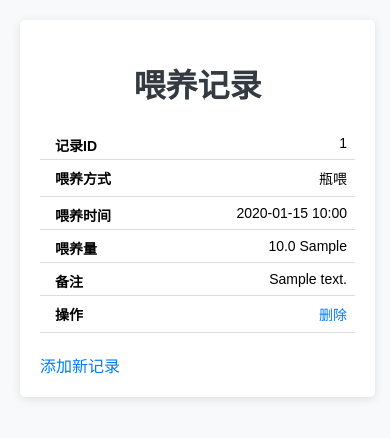
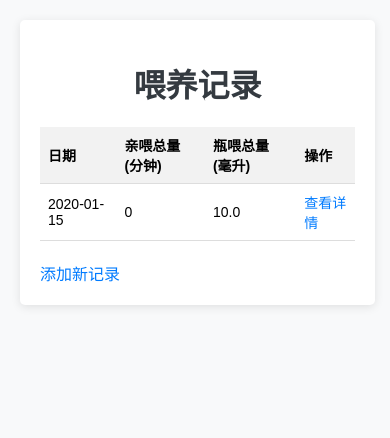
Before and after one commit to aopogithub/feedrecord, a Flask app: page /view in a window 390 px wide. Shown: the top 438 px of the page. Run offline with Flask 2, Linux system fonts and the light colour scheme; tables that the repository leaves empty hold one stand-in row (values such as "Sample post").

Commit message:
数据综合

```diff
--- a/app/routes.py
+++ b/app/routes.py
@@ -51,7 +51,17 @@ def add_record():
 @app.route('/view')
 def view_records():
     records = FeedingRecord.query.all()
-    return render_template('view_records.html', records=records)
+    daily_totals = defaultdict(lambda: {'breast': 0, 'bottle': 0, 'records': []})
+
+    for record in records:
+        date_str = record.timestamp.strftime('%Y-%m-%d')
+        if record.feeding_type == 'breast':
+            daily_totals[date_str]['breast'] += record.amount
+        else:
+            daily_totals[date_str]['bottle'] += record.amount
+        daily_totals[date_str]['records'].append(record)
+
+    return render_template('view_records.html', daily_totals=daily_totals)
 
 @app.route('/delete/<int:record_id>', methods=['GET', 'POST'])
 def delete_record(record_id):
--- a/app/templates/view_records.html
+++ b/app/templates/view_records.html
@@ -46,32 +46,20 @@
         a:hover {
             text-decoration: underline;
         }
-        @media (max-width: 600px) {
-            table, thead, tbody, th, td, tr {
-                display: block;
-            }
-            thead tr {
-                display: none;
-            }
-            tr {
-                margin-bottom: 15px;
-            }
-            td {
-                text-align: right;
-                padding-left: 50%;
-                position: relative;
-            }
-            td:before {
-                content: attr(data-label);
-                position: absolute;
-                left: 0;
-                width: 50%;
-                padding-left: 15px;
-                font-weight: bold;
-                text-align: left;
+        .details {
+            display: none;
+        }
+    </style>
+    <script>
+        function toggleDetails(date) {
+            var details = document.getElementById('details-' + date);
+            if (details.style.display === 'none') {
+                details.style.display = 'table-row-group';
+            } else {
+                details.style.display = 'none';
             }
         }
-    </style>
+    </script>
 </head>
 <body>
     <div class="container">
@@ -79,26 +67,33 @@
         <table>
             <thead>
                 <tr>
-                    <th>记录ID</th>
-                    <th>喂养方式</th>
-                    <th>喂养时间</th>
-                    <th>喂养量</th>
-                    <th>备注</th>
+                    <th>日期</th>
+                    <th>亲喂总量 (分钟)</th>
+                    <th>瓶喂总量 (毫升)</th>
                     <th>操作</th>
                 </tr>
             </thead>
             <tbody>
-                {% for record in records %}
-                <tr>
-                    <td data-label="记录ID">{{ record.id }}</td>
-                    <td data-label="喂养方式">{{ '亲喂' if record.feeding_type == 'breast' else '瓶喂' }}</td>
-                    <td data-label="喂养时间">{{ record.timestamp.strftime('%Y-%m-%d %H:%M') }}</td>
-                    <td data-label="喂养量">{{ record.amount }} {{ record.unit }}</td>
-                    <td data-label="备注">{{ record.notes }}</td>
-                    <td data-label="操作">
-                        <a href="{{ url_for('app.delete_record', record_id=record.id) }}">删除</a>
-                    </td>
+                {% for date, totals in daily_totals.items() %}
+                <tr onclick="toggleDetails('{{ date }}')">
+                    <td>{{ date }}</td>
+                    <td>{{ totals.breast }}</td>
+                    <td>{{ totals.bottle }}</td>
+                    <td><a href="javascript:void(0)">查看详情</a></td>
                 </tr>
+                <tbody id="details-{{ date }}" class="details">
+                    {% for record in totals.records %}
+                    <tr>
+                        <td colspan="4">
+                            <strong>喂养方式:</strong> {{ '亲喂' if record.feeding_type == 'breast' else '瓶喂' }}<br>
+                            <strong>喂养时间:</strong> {{ record.timestamp.strftime('%Y-%m-%d %H:%M') }}<br>
+                            <strong>喂养量:</strong> {{ record.amount }} {{ record.unit }}<br>
+                            <strong>备注:</strong> {{ record.notes }}<br>
+                            <a href="{{ url_for('app.delete_record', record_id=record.id) }}">删除</a>
+                        </td>
+                    </tr>
+                    {% endfor %}
+                </tbody>
                 {% endfor %}
             </tbody>
         </table>
```
